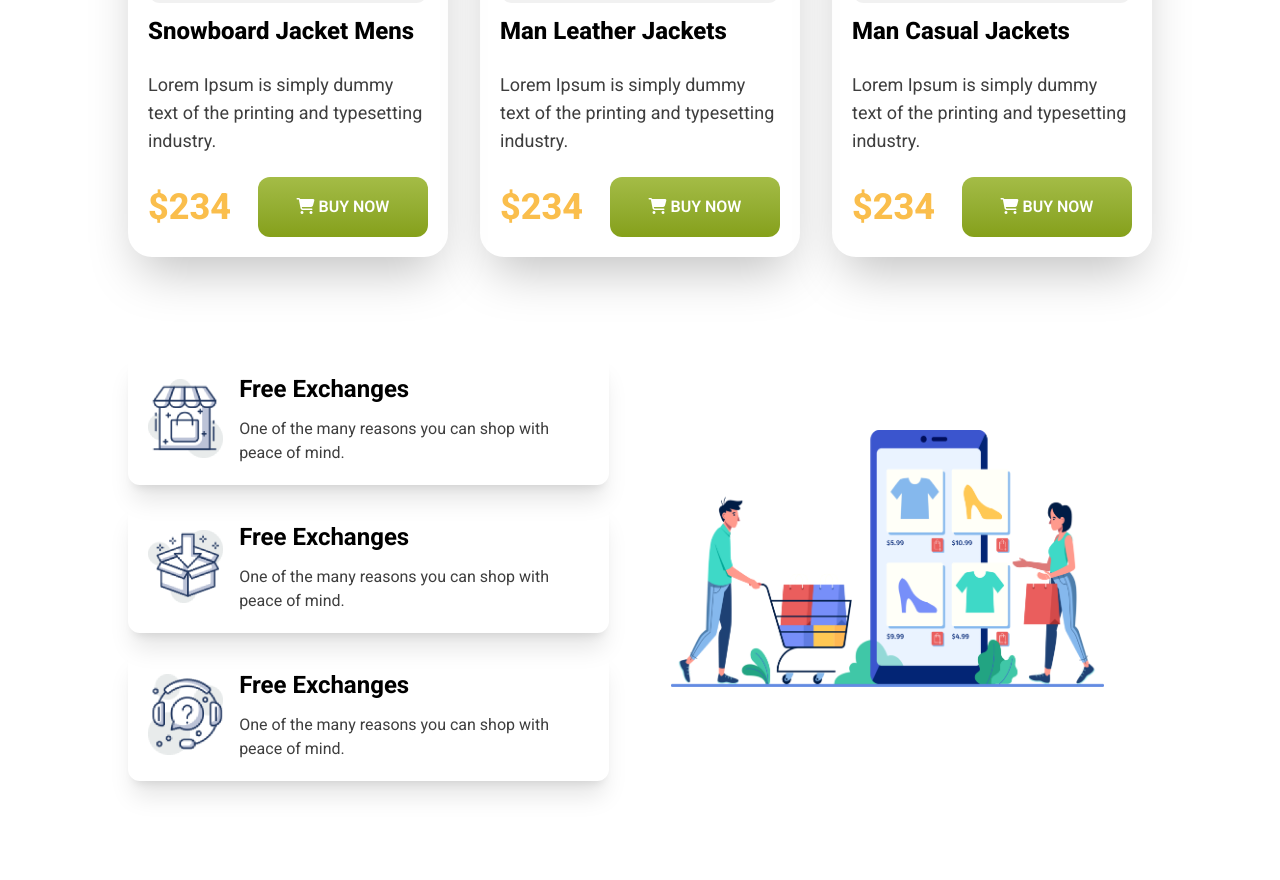
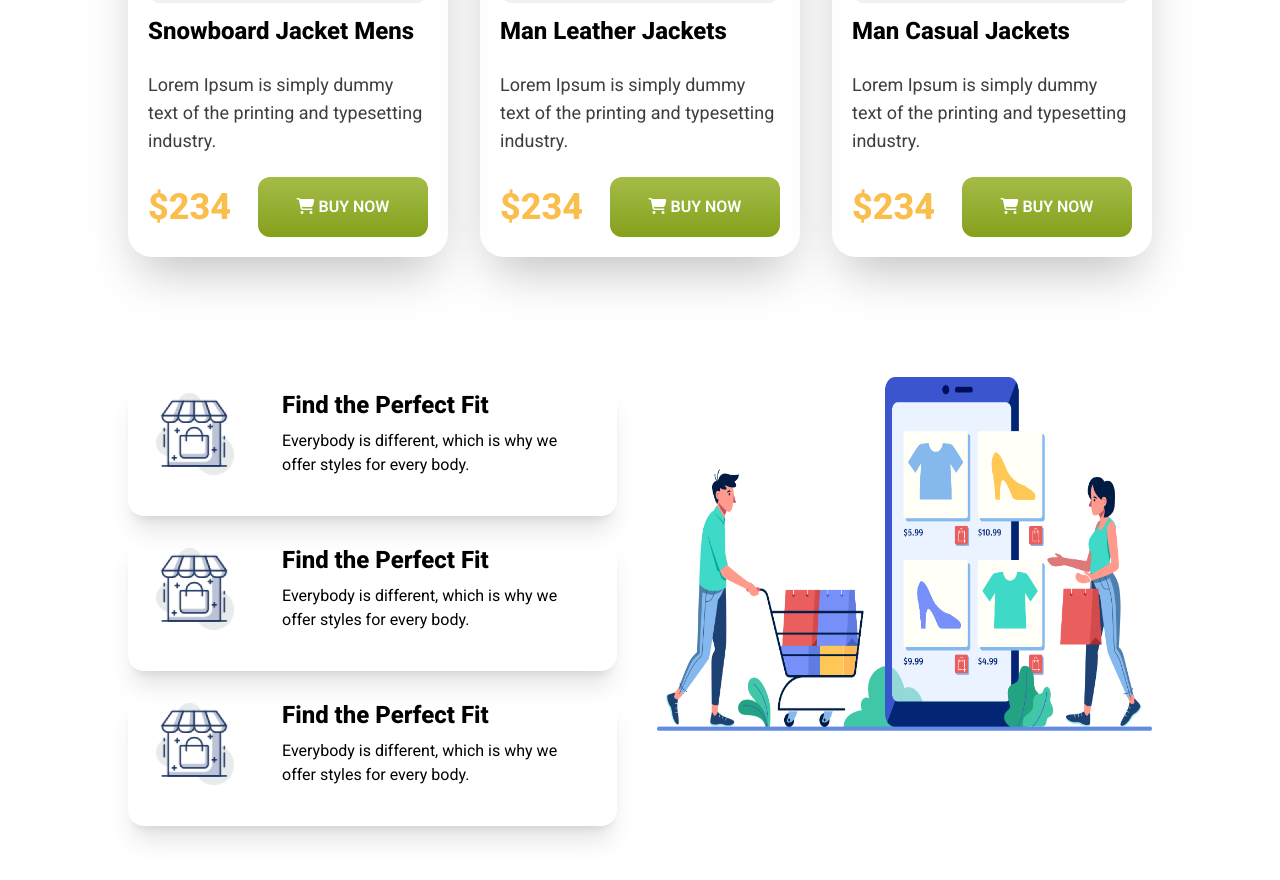
Before and after one commit to Sabbir943/Penguin-Fahsion, a plain HTML site: page index.html in a window 1280 px wide. Shown: the part 1984-2864 px from the top of the page. Drawn offline with nearby package versions, Linux system fonts and the light colour scheme.

Commit message:
Add files via upload
udated the code

```diff
--- a/index.html
+++ b/index.html
@@ -24,7 +24,7 @@
 
   <!-- navber start here -->
 
-  <div class="parent flex justify-between items-center w-[80%] mx-auto mt-8 ">
+  <div  class="parent flex justify-between items-center w-[80%] mx-auto mt-8 ">
     <div>
       <img class="w-[291px] h-[40px] " src="icons/logo.png" alt="">
     </div>
@@ -42,7 +42,7 @@
   </div>
   <!-- navbar end here -->
   <!-- Bannner start here -->
-  <div class="flex w-[80%] mx-auto justify-between mt-[75px] flex-col sm:flex-row">
+  <div  class="flex w-[80%] mx-auto justify-between mt-[75px] flex-col sm:flex-row">
     <div class="">
       <h1 class="uppercase text-6xl font-[Bebas_Neue] mb-[10px]"><span class="text-[#FABE4C] mb-[60px]">Be the
           Penguins</span><br>
@@ -61,11 +61,11 @@
   </div>
   <!-- Banner ends here -->
   <!-- women section start -->
-  <div>
-    <h1 class="uppercase font-[Bebas_Neue] text-5xl text-center  sm: w-[80%] mx-auto mt-8 ">WOMAN Jacket</h1>
+  <div >
+    <h1  class="uppercase font-[Bebas_Neue] text-5xl text-center  sm: w-[80%] mx-auto mt-8 ">WOMAN Jacket</h1>
   </div>
 
-  <div class="flex justify-between py-10  w-[80%] mx-auto mt-8 gap-8 flex-col sm:flex-row">
+  <div  class="flex justify-between py-10  w-[80%] mx-auto mt-8 gap-8 flex-col sm:flex-row">
 
     <div class="shadow-2xl max-w-[400px] min-h-[300px] rounded-3xl p-[20px]">
       <div class="rounded-xl py-5  bg-[#F1F1F1]  ">
@@ -126,9 +126,9 @@
   <!-- Men jacjet sart here -->
 
   <div>
-    <h1 class="uppercase font-[Bebas_Neue] text-5xl text-center  sm: w-[80%] mx-auto mt-8 ">Men Jacket</h1>
+    <h1  class="uppercase font-[Bebas_Neue] text-5xl text-center  sm: w-[80%] mx-auto mt-8 ">Men Jacket</h1>
   </div>
-  <div class="flex justify-between py-10  w-[80%] mx-auto mt-8 gap-8 flex-col sm:flex-row">
+  <div  class="flex justify-between py-10  w-[80%] mx-auto mt-8 gap-8 flex-col sm:flex-row">
 
     <div class="shadow-2xl max-w-[400px] min-h-[300px] rounded-3xl p-[20px]">
       <div class="rounded-xl py-5  bg-[#F1F1F1]  ">
@@ -187,48 +187,53 @@
   </div>
 
   <!-- Men jacket end here -->
+   <div class="flex flex-col-reverse sm:flex-row sm:justify-between sm:gap-10
+   sm:w-[80%] mx-auto mt-8 sm:mt-[5%] sm:mb-[10%]
+   ">
 
-
-  <!--  card er bap -->
-
-       <div class="w-[80%] mx-auto flex flex-col sm: flex-row justify-between mt-10 mb-30">
-    <div class="w-[47%]">
-      <!-- card house section -->
-      <div class=" flex p-5 mt-4 items-center rounded-xl shadow-xl  ">
-        <div >
-          <img class="w-[90px]" src="icons/house.png" alt="shoop">
+    <div>
+    <div class="flex flex-col items-center text-center sm:flex-row sm:text-left
+     sm:items-start w-full sm:w-[489px] h-auto sm:h-[135px] gap-4
+     sm:gap-12 shadow-xl rounded-2xl my-5 p-4 sm:p-0
+    ">
+      <div class="sm:ml-7 sm:mt-3">
+        <img class="w-[78px] h-[82px] " src="icons/house.png" alt="">
       </div>
-        <div class="ml-4">
-          <h1 class="text-2xl font-bold">Free Exchanges</h1>
-          <p class="text-[#3E3E3E] mt-3">One of the many reasons you can shop
-            with peace of mind.</p>
+      <div>
+        <h1 class="text-2xl font-extrabold py-2">Find the Perfect Fit</h1>
+        <p class=" mb:5  sm:block">Everybody is different, which is why we<br class="hidden sm:inline">
+          offer styles for every body.</p>
       </div>
     </div>
-      <!-- Card box section -->
-      <div class=" flex p-5 mt-4 items-center rounded-xl shadow-xl  ">
-        <div >
-          <img class="w-[90px]" src="icons/box.png" alt="shoop">
+    <div class="flex flex-col items-center text-center sm:flex-row sm:text-left
+     sm:items-start w-full sm:w-[489px] h-auto sm:h-[135px] gap-4
+     sm:gap-12 shadow-xl rounded-2xl my-5 p-4 sm:p-0
+    ">
+      <div class="sm:ml-7 sm:mt-3">
+        <img class="w-[78px] h-[82px] " src="icons/house.png" alt="">
       </div>
-        <div class="ml-4">
-          <h1 class="text-2xl font-bold">Free Exchanges</h1>
-          <p class="text-[#3E3E3E] mt-3">One of the many reasons you can shop
-            with peace of mind.</p>
+      <div>
+        <h1 class="text-2xl font-extrabold py-2">Find the Perfect Fit</h1>
+        <p class=" mb:5  sm:block">Everybody is different, which is why we<br class="hidden sm:inline">
+          offer styles for every body.</p>
       </div>
     </div>
-      <!-- card question section -->
-      <div class=" flex p-5 mt-4 items-center rounded-xl shadow-xl  ">
-        <div >
-          <img class="w-[90px]" src="icons/question.png" alt="shoop">
+    <div class="flex flex-col items-center text-center sm:flex-row sm:text-left
+     sm:items-start w-full sm:w-[489px] h-auto sm:h-[135px] gap-4
+     sm:gap-12 shadow-xl rounded-2xl my-5 p-4 sm:p-0
+    ">
+      <div class="sm:ml-7 sm:mt-3">
+        <img class="w-[78px] h-[82px] " src="icons/house.png" alt="">
       </div>
-        <div class="ml-4">
-          <h1 class="text-2xl font-bold">Free Exchanges</h1>
-          <p class="text-[#3E3E3E] mt-3">One of the many reasons you can shop
-            with peace of mind.</p>
+      <div>
+        <h1 class="text-2xl font-extrabold py-2">Find the Perfect Fit</h1>
+        <p class=" mb:5  sm:block">Everybody is different, which is why we<br class="hidden sm:inline">
+          offer styles for every body.</p>
       </div>
     </div>
     </div>
-    <div class=" w-[47%] flex items-center ">
-      <img class=" w-[90%]" src="images/shopping.png" alt="">
+    <div class="mt-4 flex justify-center">
+      <img class="w-[292px] h-[173px] sm:w-[600px] sm:h-[354px] " src="images/shopping.png" alt="">
     </div>
 
 
@@ -258,6 +263,11 @@
 
 
 
+
+
+
+
+
 </body>
 
 </html>
```
Lines whose indentation alone changed are shown as unchanged.
